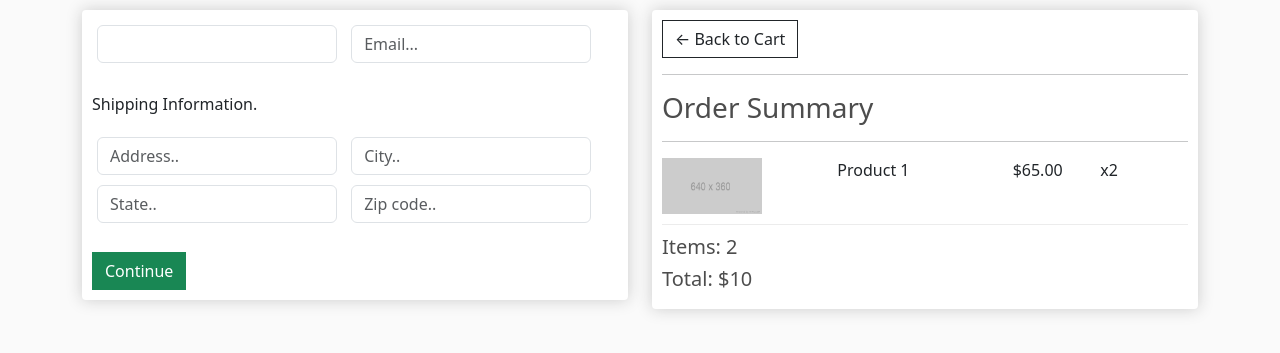
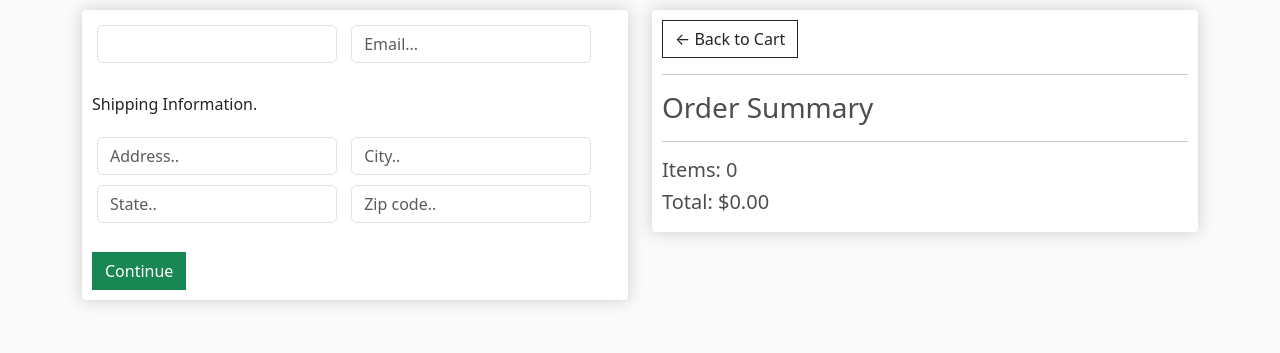
Before and after one commit to Nbdyleto/noobecommerce, a Django app: page /checkout/ in a window 1280 px wide. Shown: the part 64-417 px from the top of the page. Run offline with Django 4.2, Linux system fonts and the light colour scheme.

Commit message:
add checkout page infos

```diff
--- a/store/templates/store/checkout.html
+++ b/store/templates/store/checkout.html
@@ -50,14 +50,17 @@
                     <hr>
                     <h3>Order Summary</h3>
                     <hr>
+
+                    {% for item in items %}
                     <div class="cart-row">
-                        <div style="flex:2"><img class="row-image" src="{% static 'images/placeholder.png' %}"></div>
-                        <div style="flex:2"><p>Product 1</p></div>
-                        <div style="flex:1"><p>$65.00</p></div>
-                        <div style="flex:1"><p>x2</p></div>
+                        <div style="flex:2"><img class="row-image" src="{{item.product.imageURL}}"></div>
+                        <div style="flex:2"><p>{{item.product.name}}</p></div>
+                        <div style="flex:1"><p>${{item.product.price}}</p></div>
+                        <div style="flex:1"><p>x{{item.quantity}}</p></div>
                     </div>
-                    <h5>Items: 2</h5>
-                    <h5>Total: $10</h5>
+                    {% endfor %}
+                    <h5>Items: {{order.get_cart_items}}</h5>
+                    <h5>Total: ${{order.get_cart_total|floatformat:2}}</h5>
                 </div>
             </div>
         </div>
--- a/store/views.py
+++ b/store/views.py
@@ -18,10 +18,17 @@ def cart(request):
         print('not authenticated')
         items = []
         order = {'get_cart_total':0, 'get_cart_items':0}
-
     context = {'items':items, 'order':order}
     return render(request, 'store/cart.html', context)
 
 def checkout(request):
     context = {}
+    if request.user.is_authenticated:
+        customer = request.user.customer
+        order, created = Order.objects.get_or_create(customer=customer, complete=False)
+        items = order.orderitem_set.all()
+    else:
+        items = []
+        order = {'get_cart_total':0, 'get_cart_items':0}
+    context = {'items':items, 'order':order}
     return render(request, 'store/checkout.html', context)
```
Also changed, not shown: db.sqlite3.
